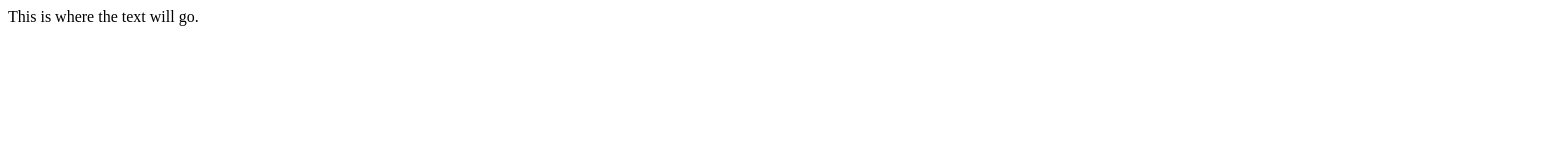
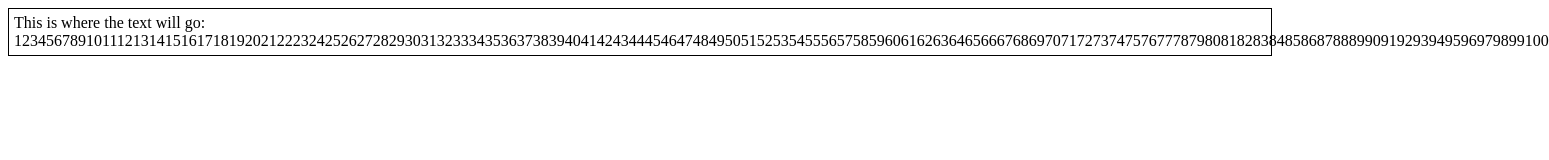
Before and after one commit to drewdrewthis/FizzBuzz, a plain HTML site: page index.html in a window 1280 px wide. Shown: the whole page, 1549 px wide, since content can reach past the window. Drawn offline with nearby package versions, Linux system fonts and the light colour scheme.

Commit message:
Sets function to spit out all of the numbers from 1 to 100

```diff
--- a/index.html
+++ b/index.html
@@ -7,8 +7,8 @@
 	<script type="text/javascript" src="script.js"></script>
 </head>
 <body>
-	<div class="output" styles="padding: 5px; border: 1px solid black">
-		This is where the text will go.
+	<div class="output" style="padding: 5px; border: 1px solid black">
+		This is where the text will go:
 	</div>
 </body>
 </html>
--- a/script.js
+++ b/script.js
@@ -1,4 +1,7 @@
 $(document).ready(function() {
 
+	for(var i=1;i<=100;i++) {
+		$('.output').append(i);
+	};
 
 });
```
